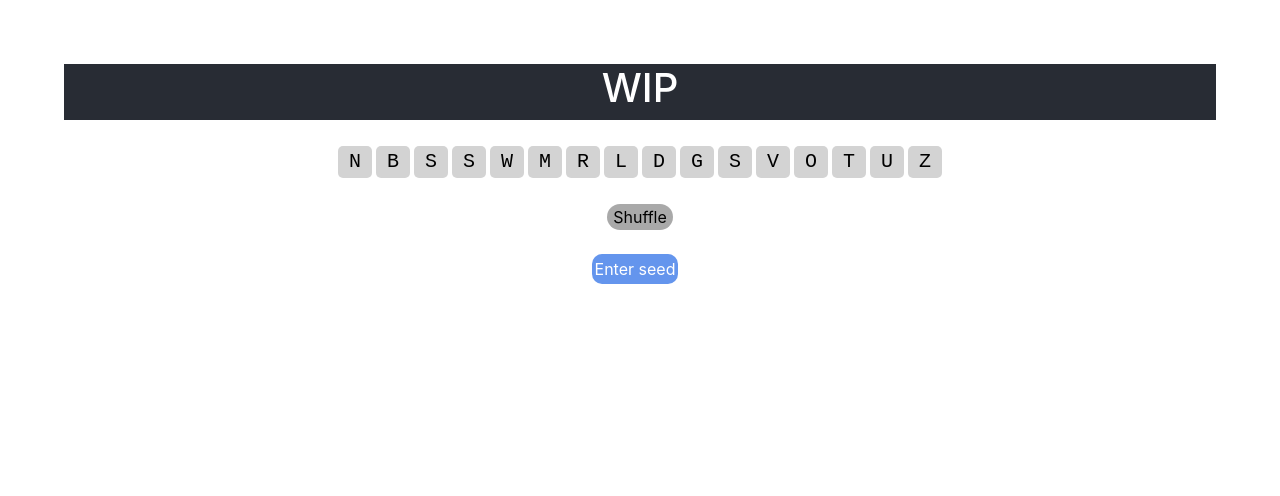
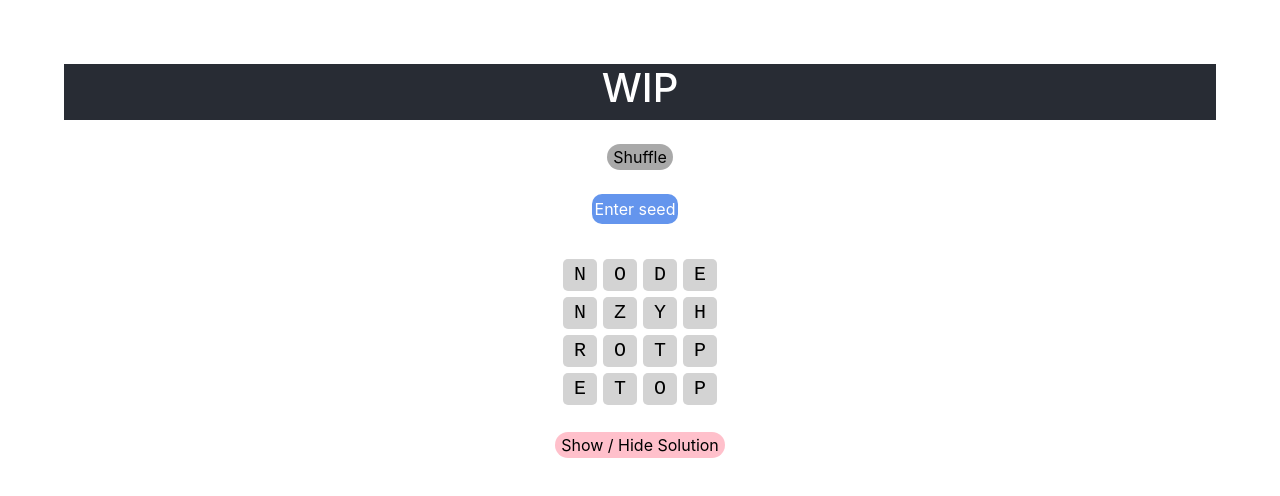
Before and after one commit to luiarthur/boggle-react-ts, a React (Create React App) app: page / in a window 1280 px wide. Shown: the top 496 px of the page. Built offline with nearby package versions, Linux system fonts and the light colour scheme.

Commit message:
got a working version

```diff
--- a/src/App.tsx
+++ b/src/App.tsx
@@ -6,17 +6,20 @@ import { Die, dice16, DieComp } from './Die'
 // import { scrabbleDict } from './scrabble-dict'
 import { Pair } from './Pair'
 import { Board } from './Board'
+import { BoardComp, SolveButton } from './BoardComp'
 import * as util from './util'
 import {zipWithIndex} from './util'
 import $ from 'jquery'
 import {Seeder} from './Seeder'
 import * as scrabbleDict from './scrabble-dict.json'
 
-const b = Board
-
 const dict = scrabbleDict.scrabbleDict
 console.log(dict.length)
 const dice = dice16.map(faces => new Die(faces))
+
+const b = new Board(dice.map(_ => _.roll()), dict, 3)
+console.log(b.letters.rows.flat())
+// console.log(b.solve())
 
 const shuffleStyle = {
   borderRadius: "25px",
@@ -25,11 +28,11 @@ const shuffleStyle = {
 }
 
 function App() {
-  let [diceVal, setDiceVal] = useState(dice.map(_ => _.roll()))
+  let [diceVal, setDiceVal] = useState(util.shuffle(dice.map(_ => _.roll())))
   let dieComps = zipWithIndex(diceVal).map(z => <DieComp value={z[0]} key={z[1]} />)
 
-  function shuffleDice() {
-    setDiceVal(dice.map(_ => _.roll()))
+  function shuffleDice(e) {
+    setDiceVal(util.shuffle(dice.map(_ => _.roll())))
   }
 
   return (
@@ -38,15 +41,13 @@ function App() {
         <h1>WIP</h1>
       </header>
 
-      <br/>
-      {dieComps}
-      <br/>
+      <br/> <button onClick={shuffleDice} style={shuffleStyle}> Shuffle </button> <br/>
+      <br/> <Seeder/> <br/>
 
-      <br/>
-      <button onClick={shuffleDice} style={shuffleStyle}> Shuffle </button>
-      <br/>
+      {/* <br/> {dieComps} <br/> */}
+      <BoardComp diceVal={diceVal} />
+      <br/> <SolveButton diceVal={diceVal} dict={dict} minLetters={3} /> <br/>
 
-      <br/> <Seeder/> <br/>
 
       {console.log("sanity check: " + dict[util.randint(0, dict.length - 1)])}
     </div>
--- a/src/Board.ts
+++ b/src/Board.ts
@@ -1,16 +1,80 @@
-import './util'
+import * as util from './util'
+import { Matrix} from './Matrix'
+import { Pair } from './Pair'
 import { Die, DieComp } from './Die'
 
 export class Board {
-  dice: Die[]
   dictionary: string[]
   minLetters: number
+  dim: number
+  numDice: number
+  letters: Matrix<string>
+  shortDict: string[]
 
-  constructor(dice: Die[], dictionary: string[], minLetters: number=3) {
-    this.dice = dice
+  constructor(diceVal: string[], dictionary: string[], minLetters: number=3) {
     this.dictionary = dictionary
     this.minLetters = minLetters
+    this.numDice = diceVal.length
+    this.dim = Math.sqrt(this.numDice)
+    this.letters = Matrix.fromArray(this.dim, this.dim, diceVal)
+    if (!util.isSquare(this.dim)) {
+      throw new Error(`number of dice is ${this.numDice} but must be a square number!`)
+    }
+    this.shortDict = this.dictionary.filter(w => w.length >= this.minLetters)
   }
 
-  // TODO
+  // Connects letters from visited `path`.
+  chain(path: Pair[]): string {
+    return path.map(pair => this.letters.get(pair.x, pair.y)).join("")
+  }
+
+  visited(path: Pair[], pos: Pair): boolean {
+    // return path.includes(pos)
+    let _visited = false
+    for (const pair of path) {
+      if (pair.equals(pos)) {
+        _visited = true
+        break
+      }
+    }
+    return _visited
+  }
+
+  onBoard(pos: Pair): boolean {
+    return 0 <= pos.x && pos.x < this.dim && 0 <= pos.y && pos.y < this.dim
+  }
+
+  propose(path: Pair[], move: Pair): Pair {
+    return util.last(path).plus(move)
+  }
+
+  isValidMove(path: Pair[], move: Pair): boolean {
+    let proposal = this.propose(path, move)
+    return (!this.visited(path, proposal)) && this.onBoard(proposal)
+  }
+
+  private _solve(dict: string[], path: Pair[], solution: string[]=[]): string[] {
+    if (dict.length == 0) { return solution } else {
+      // All possible moves.
+      let possibleMoves = Pair.possibleMoves.filter(move => this.isValidMove(path, move))
+
+      // Create each possible chain of letters given current path.
+      let sols = possibleMoves.map(move => {
+        let newPath = path.concat(this.propose(path, move))
+        let head = this.chain(newPath).toUpperCase()
+        let newDict = dict.filter(word => word.startsWith(head))
+        let newSolution = newDict.includes(head) ? solution.concat(head) : solution
+        return this._solve(newDict, newPath, newSolution)
+      })
+      return Array.from(new Set(sols.flat()))
+    }
+  }
+
+  solve(): string[] {
+    let allSolutions = Matrix.tabulate(this.dim, this.dim, (r, c) => {
+      // console.log(`\r (${r}, ${c}) / (${this.dim}, ${this.dim})`)
+      return this._solve(this.shortDict, [new Pair(r, c)])
+    }).map(_ => _.flat())
+    return Array.from(new Set(allSolutions.vec().flat()))
+  }
 }
--- /dev/null
+++ b/src/BoardComp.tsx
@@ -0,0 +1,44 @@
+import React, { useState } from 'react'
+import { Matrix } from './Matrix'
+import { Board } from './Board'
+import { DieComp } from './Die'
+
+export function BoardComp(props: {diceVal: string[]}) {
+  let dim = Math.sqrt(props.diceVal.length)
+  let compMat = Matrix.fromArray(dim, dim, props.diceVal)
+  return (
+    <table style={{marginLeft:"auto", marginRight:"auto"}}>
+      {
+        compMat.rows.map(row => (
+          <tr>
+            {row.map(value => (<th><DieComp value={value}/></th>))}
+          </tr>
+        ))
+      }
+    </table>
+  )
+}
+
+export function SolveButton(props: {diceVal: string[], dict: string[],
+                            minLetters: number}) {
+  let [solution, setSolution] = useState("")
+  let board = new Board(props.diceVal, props.dict, props.minLetters)
+
+  function solve() {
+    setSolution(board.solve().join(", "))
+  }
+
+  const css = {
+    borderRadius: "25px",
+    backgroundColor: "pink",
+    border: "none"
+  }
+
+  return (
+    <div>
+      <button style={css} onClick={solve}> Show / Hide Solution </button>
+      <br/> <br/>
+      <p> {solution} </p>
+    </div>
+  )
+}
--- a/src/Matrix.ts
+++ b/src/Matrix.ts
@@ -7,15 +7,33 @@ export class Matrix<T> {
   rows: T[][]
 
   static fromArray<T>(nrow: number,  ncol: number, arr: T[]) {
-    let m = new this(nrow, ncol, arr[0])
-    m.forEach((r, c) => m.set(r, c, arr[r * ncol + c]))
+    return Matrix.tabulate(nrow, ncol, (r, c) => arr[r * ncol + c])
+  }
+
+  static tabulate<T>(nrow: number,  ncol: number, f: (r:number, c:number) => T): Matrix<T> {
+    let m = Matrix.fill(nrow, ncol, f(0, 0))
+    for (let r = 0; r < nrow; r++) {
+      for (let c = 0; c < ncol; c++) {
+        m.set(r, c, f(r, c))
+      }
+    }
     return m
   }
 
-  constructor(nrow: number,  ncol: number, elem: T) {
-    this.nrow = nrow
-    this.ncol = ncol
-    this.rows = Array.from(Array(nrow), () => new Array(ncol).fill(elem));
+  static fill<T>(nrow: number,  ncol: number, elem: T) {
+    let rows = Array.from(Array(nrow), () => new Array(ncol).fill(elem));
+    return new this(rows)
+  }
+
+  constructor(rows: T[][]) {
+    this.rows = rows
+    this.nrow = rows.length
+    this.ncol = rows[0].length
+    rows.forEach(row => {
+      if (row.length != this.ncol) {
+       throw new Error("Number of elements is not the same in each row!")
+      }
+    })
   }
 
   forEach(f: (r:number, c:number) => void) {
@@ -59,4 +77,8 @@ export class Matrix<T> {
       this.set(r, c, s.get(r, c))
     })
   }
+
+  map(f: Function): Matrix<T> {
+    return Matrix.tabulate(this.nrow, this.nrow, (r, c) => f(this.get(r, c)))
+  }
 }
--- a/src/Pair.ts
+++ b/src/Pair.ts
@@ -1,7 +1,7 @@
 export class Pair {
   x: number
   y: number
-  static moves = [
+  static possibleMoves = [
     new Pair(0, 1),
     new Pair(1, 0),
     new Pair(1, 1),
--- a/src/util.ts
+++ b/src/util.ts
@@ -34,6 +34,10 @@ export function isSquare(x: number) {
   return Math.floor(sqrtx) == sqrtx
 }
 
+export function last<T>(arr: Array<T>): T {
+  return arr[arr.length - 1]
+}
+
 export function zipWithIndex<T>(arr: Array<T>) {
   let result = []
   for (let i = 0, _aLength = arr.length; i < _aLength; i++) {
@@ -41,6 +45,16 @@ export function zipWithIndex<T>(arr: Array<T>) {
     result.push([element, i])
   }
   return result
+}
+
+export function trampoline(fn: Function) {
+  return function(...args) {
+    let result = fn(...args);
+    while(typeof result === 'function') {
+      result = result();
+    }
+    return result;
+  }
 }
 
 /** Code below is mostly for tests. */
```
Also changed, not shown: 1 other file (tests, documents, lock files or other folders).
